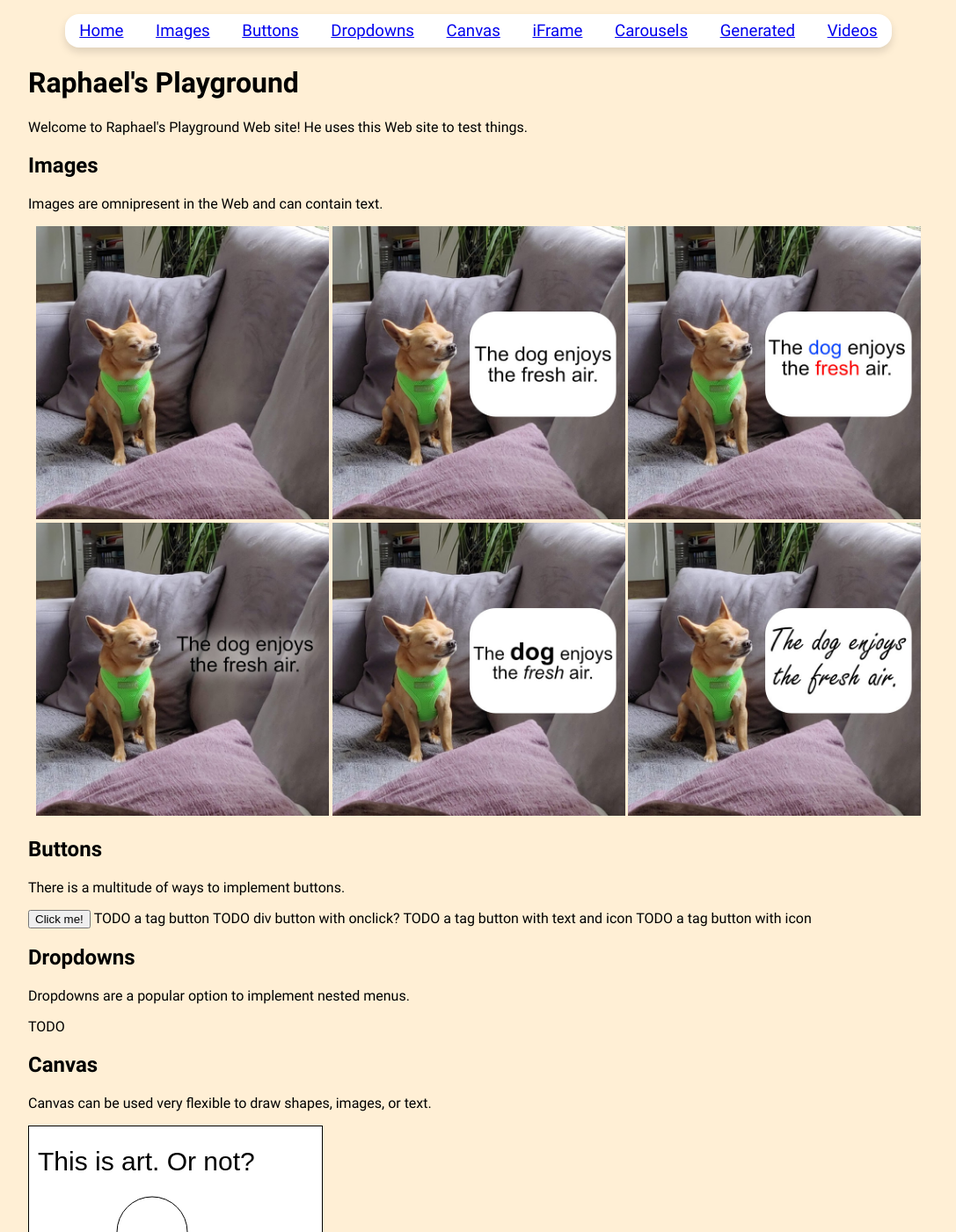
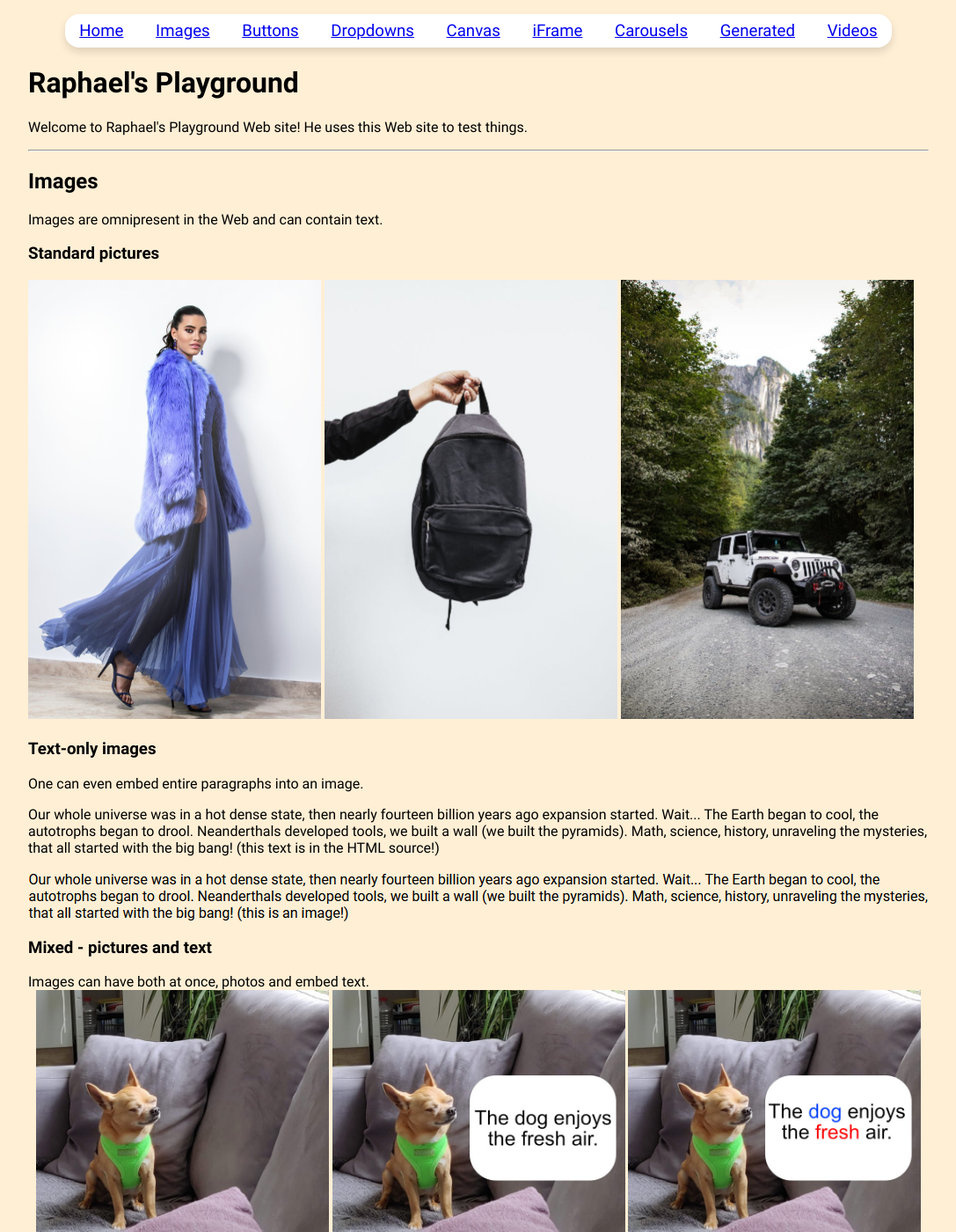
Before and after one commit to RaphaelsPlayground/RaphaelsPlayground.github.io, a Jekyll site: the page built from index.html, in a window 1280 px wide and 1400 px high. Shown: the whole window at 88% size, without its empty margins (96-1183 px from the left). Built offline with Jekyll 4.4.1, drawn with Linux system fonts in a browser that asks for light colours.

Commit message:
More images.

```diff
--- a/_includes/images.html
+++ b/_includes/images.html
@@ -3,6 +3,28 @@
 <h2>Images</h2>
 
 <p>Images are omnipresent in the Web and can contain text.</p>
+
+<h3>Standard pictures</h3>
+
+<div class='gallery'>
+	<ul>
+		<li><img src='assets/images/dress.jpg'></li>
+		<li><img src='assets/images/bag.jpg'></li>
+		<li><img src='assets/images/car.jpg'></li>
+	</ul>
+</div>
+
+<h3>Text-only images</h3>
+
+<p>One can even embed entire paragraphs into an image.</p>
+
+Our whole universe was in a hot dense state, then nearly fourteen billion years ago expansion started. Wait... The Earth began to cool, the autotrophs began to drool. Neanderthals developed tools, we built a wall (we built the pyramids). Math, science, history, unraveling the mysteries, that all started with the big bang! (this text is in the HTML source!)
+<br/><br/>
+<img src='assets/images/text.png'>
+
+<h3>Mixed - pictures and text</h3>
+
+Images can have both at once, photos and embed text.
 
 <div class='gallery'>
 	<ul>
--- a/css/global.css
+++ b/css/global.css
@@ -38,7 +38,7 @@ canvas {
 	display: block;
 	position: relative;
 	visibility: hidden;
-	top: 1px;
+	top: -36px; /* compensate for the navbar */
 }
 
 .navbar {
--- a/index.html
+++ b/index.html
@@ -17,22 +17,28 @@ title: "Raphael's Playground"
 </ul>
 </nav>
 
-
-
 <div class='page'>
 
 	<h1>Raphael's Playground</h1>
 
 	<p>Welcome to Raphael's Playground Web site! He uses this Web site to test things.</p>
-
+	<hr>
 	{%- include images.html -%}
+	<hr>
 	{%- include buttons.html -%}
+	<hr>
 	{%- include dropdowns.html -%}
+	<hr>
 	{%- include canvas.html -%}
+	<hr>
 	{%- include iframe.html -%}
+	<hr>
 	{%- include carousels.html -%}
+	<hr>
 	{%- include generated.html -%}
+	<hr>
 	{%- include videos.html -%}
+	<hr>
 
 </div> <!-- page -->
 
```
Also changed, not shown: README.md, assets/images/bag.jpg (added), assets/images/car.jpg (added), assets/images/text.png (added).
